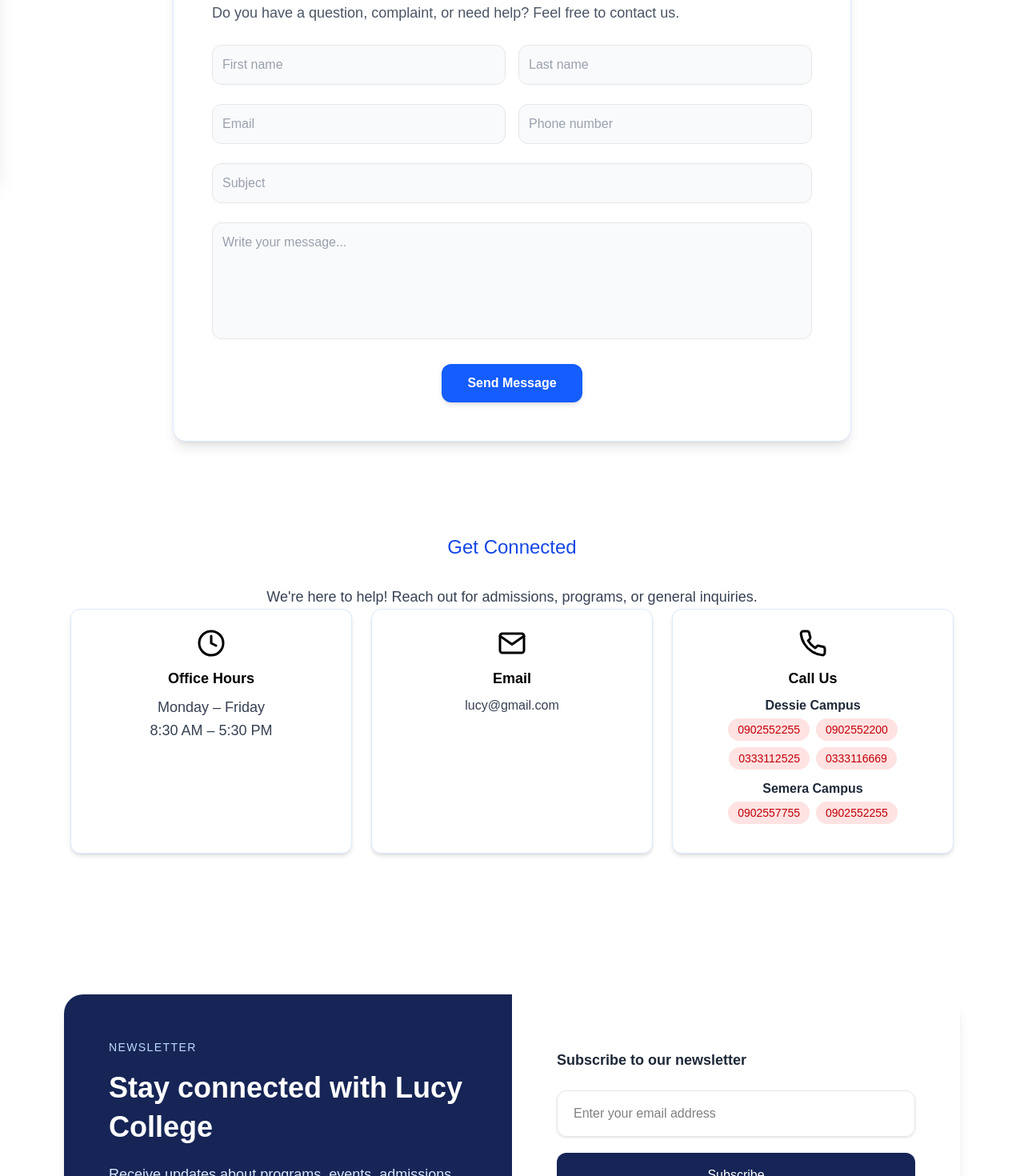
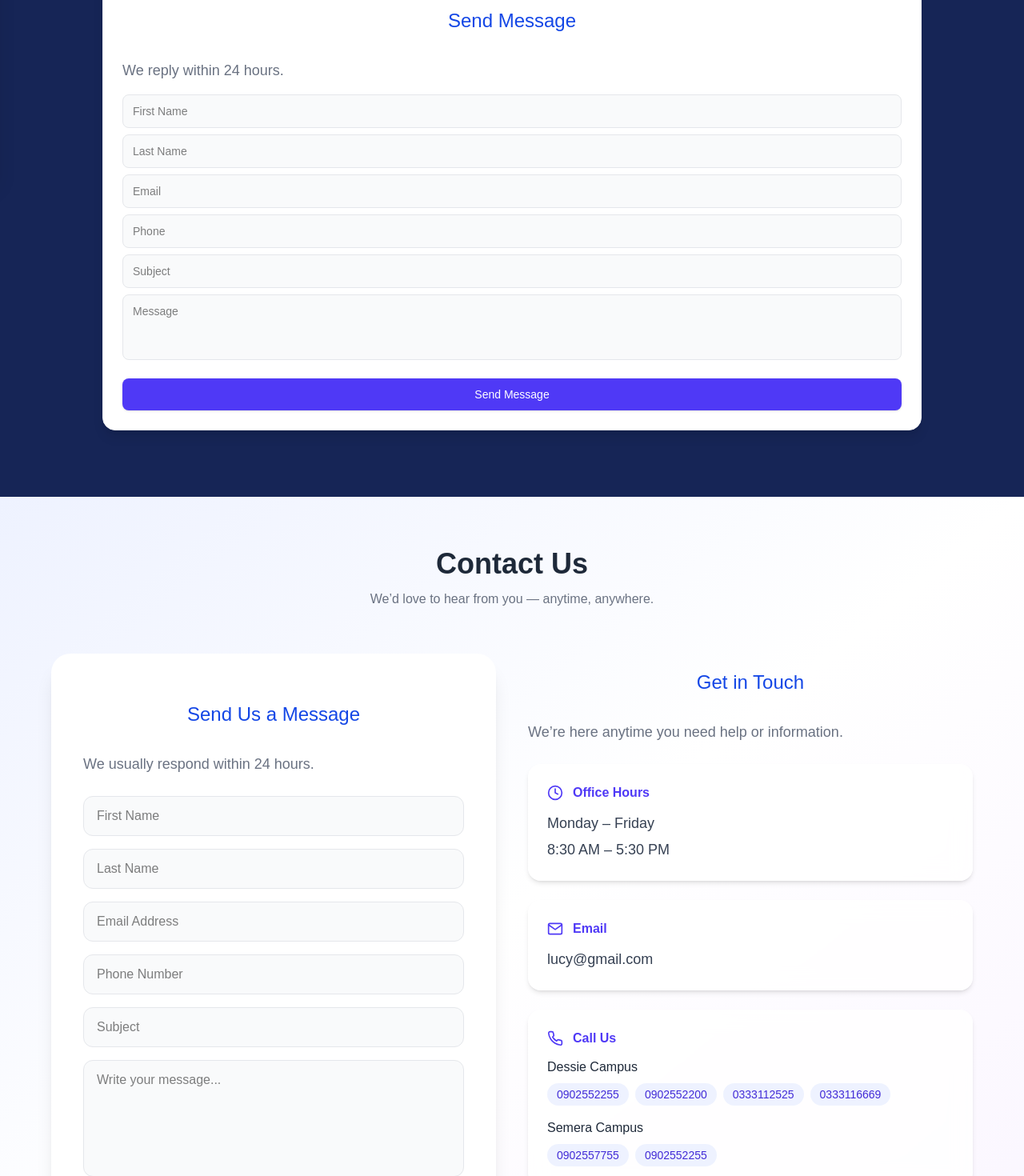
Before and after one commit to Fikerteyimer/Lucy-medical-business-and-technology-website, a React (Vite) app in the folder lucy-college/: page /contact in a window 1280 px wide. Shown: the part 580-2050 px from the top of the page at 80% size. Built offline with nearby package versions, Linux system fonts and the light colour scheme.

Commit message:
upadted the layout

```diff
--- a/lucy-college/src/App.jsx
+++ b/lucy-college/src/App.jsx
@@ -9,7 +9,7 @@ import CampusLife from './Pages/CampusLife'
 import ContactUs from './Pages/ContactUs'
 import Login from './Pages/Login'
 import CourseDetails from './Components/CourseDetails'
-import LucyAtAGlance from './Pages/About/LucyAtAGlance'
+
 import VisionMission from './Pages/About/VisionMission';
 import Overview from './Pages/Admission/OverView';
 import Calender from './Pages/Admission/Calender';
@@ -26,7 +26,7 @@ function App() {
     <>
     <Routes>
       <Route index  element={<HomePage/>}></Route>
-      <Route path="/LucyAtAGlance" element={<LucyAtAGlance/>}></Route>
+
       <Route path="/VisionMission" element={<VisionMission/>}/>
       <Route path="/Overview" element={<Overview/>}/>
       <Route path="/calender" element={<Calender/>}/>
--- a/lucy-college/src/Components/ContactInfo.jsx
+++ b/lucy-college/src/Components/ContactInfo.jsx
@@ -1,93 +1,184 @@
+import { FiPhone, FiMail, FiClock } from "react-icons/fi";
 import Button from "./Button";
-import Heading from "./Heading";
 import Paragraph from "./Paragraph";
 import Subheading from "./Subheading";
 
-const contactFields = [
-  { placeholder: "First name", name: "first-name", type: "text", id: "first-name" },
-  { placeholder: "Last name", name: "last-name", type: "text", id: "last-name" },
-  { placeholder: "Email", name: "email", type: "email", id: "email" },
-  { placeholder: "Phone number", name: "phone", type: "tel", id: "phone" },
-  { placeholder: "Subject", name: "subject", type: "text", id: "subject" },
+/* =========================
+   CONTACT FORM
+========================= */
+function ContactInfo() {
+  const fields = [
+    "First Name",
+    "Last Name",
+    "Email",
+    "Phone",
+    "Subject",
   ];
 
-function ContactInfo() {
   return (
-    <section className="max-w-4xl mx-auto px-6 py-12 ">
-      <div className="bg-white shadow-lg rounded-2xl p-8 md:p-12 border border-blue-100">
-        <Subheading text="Get in Touch" className="md:text-left" />
-        <Paragraph className="text-gray-600 mt-2 mb-6 text-center md:text-left ">
-          Do you have a question, complaint, or need help? Feel free to contact us.
+    <div className="bg-white rounded-2xl shadow-lg border border-gray-100 p-6 space-y-4">
+
+      <div>
+        <Subheading text="Send Message" />
+        <Paragraph className="text-gray-500 text-sm mt-1">
+          We reply within 24 hours.
         </Paragraph>
+      </div>
 
-        <form className="space-y-6">
+      <div className="space-y-2">
+        {fields.map((f, i) => (
+          <input
+            key={i}
+            placeholder={f}
+            className="w-full px-3 py-2.5 rounded-lg bg-gray-50 border border-gray-200
+            focus:ring-2 focus:ring-indigo-400 focus:border-indigo-300 outline-none text-sm transition"
+          />
+        ))}
 
+        <textarea
+          rows="3"
+          placeholder="Message"
+          className="w-full px-3 py-2.5 rounded-lg bg-gray-50 border border-gray-200
+          focus:ring-2 focus:ring-indigo-400 focus:border-indigo-300 outline-none
+          text-sm resize-none transition"
+        />
+      </div>
 
-          <div className="grid md:grid-cols-2 gap-4">
-            {contactFields.slice(0, 2).map((field) => (
-              <input
-                key={field.id}
-                type={field.type}
-                name={field.name}
-                id={field.id}
-                placeholder={field.placeholder}
-                className="w-full p-3 border border-gray-200 rounded-xl bg-gray-50
-                focus:outline-none focus:ring-2 focus:ring-blue-500 focus:border-blue-300
-                transition placeholder-gray-400"
+      <Button
+        text="Send Message"
+        className="w-full py-2.5 rounded-lg bg-indigo-600 text-white text-sm font-medium
+        hover:bg-indigo-700 transition shadow-sm hover:shadow-md"
       />
+    </div>
+  );
+}
+
+/* =========================
+   NEW CONTACT INFO (IMPROVED)
+========================= */
+function ContactSection() {
+  const info = [
+    {
+      icon: FiClock,
+      title: "Office Hours",
+      items: ["Monday – Friday", "8:30 AM – 5:30 PM"],
+    },
+    {
+      icon: FiMail,
+      title: "Email",
+      items: ["lucy@gmail.com"],
+    },
+    {
+      icon: FiPhone,
+      title: "Call Us",
+      phones: {
+        "Dessie Campus": ["0902552255", "0902552200"],
+        "Semera Campus": ["0902557755", "0902552255"],
+      },
+    },
+  ];
+
+  return (
+    <div className="space-y-4">
+
+      <div>
+        <Subheading text="Contact Info" />
+        <Paragraph className="text-gray-500 text-sm mt-1">
+          Reach us anytime.
+        </Paragraph>
+      </div>
+
+      {/* CLEAN INFO STACK */}
+      <div className="space-y-3">
+
+        {info.map((item, i) => (
+          <div
+            key={i}
+            className="bg-white rounded-2xl border border-gray-100 p-5
+            flex flex-col gap-3 shadow-sm hover:shadow-md transition"
+          >
+
+            {/* HEADER */}
+            <div className="flex items-center gap-2 text-indigo-600 font-semibold text-sm">
+              <item.icon className="text-indigo-500" />
+              {item.title}
+            </div>
+
+            {/* SIMPLE TEXT ITEMS */}
+            {item.items && (
+              <div className="text-gray-600 text-sm space-y-1">
+                {item.items.map((t, idx) => (
+                  <Paragraph key={idx}>{t}</Paragraph>
+                ))}
+              </div>
+            )}
+
+            {/* PHONE GROUP */}
+            {item.phones && (
+              <div className="space-y-3">
+
+                {Object.entries(item.phones).map(([campus, nums]) => (
+                  <div key={campus} className="space-y-2">
+
+                    <p className="text-gray-700 font-medium text-sm">
+                      {campus}
+                    </p>
+
+                    <div className="flex flex-wrap gap-2">
+                      {nums.map((n, idx) => (
+                        <a
+                          key={idx}
+                          href={`tel:+251${n}`}
+                          className="px-3 py-1 text-xs rounded-full
+                          bg-indigo-50 text-indigo-700 hover:bg-indigo-100 transition"
+                        >
+                          {n}
+                        </a>
                       ))}
                     </div>
 
+                  </div>
+                ))}
 
-          <div className="grid md:grid-cols-2 gap-4">
-            {contactFields.slice(2, 4).map((field) => (
-              <input
-                key={field.id}
-                type={field.type}
-                name={field.name}
-                id={field.id}
-                placeholder={field.placeholder}
-                className="w-full p-3 border border-gray-200 rounded-xl bg-gray-50
-                focus:outline-none focus:ring-2 focus:ring-blue-500 focus:border-blue-300
-                transition placeholder-gray-400"
-              />
+              </div>
+            )}
+
+          </div>
         ))}
+
+      </div>
+    </div>
+  );
+}
+
+/* =========================
+   MAIN PAGE
+========================= */
+export default function ContactPage() {
+  return (
+    <section className="min-h-screen bg-blue-950 py-12 px-4">
+
+      {/* HEADER */}
+      <div className="text-center mb-8">
+        <h1 className="text-3xl font-bold text-white">
+          Contact Us
+        </h1>
+        <p className="text-gray-500 text-sm mt-2">
+          We’re here to help anytime
+        </p>
+      </div>
+
+      {/* LAYOUT */}
+      <div className="max-w-5xl mx-auto flex flex-col md:flex-row gap-6">
+
+        <div className="flex-1">
+          <ContactInfo />
         </div>
 
 
-          <input
-            type="text"
-            name="subject"
-            id="subject"
-            placeholder="Subject"
-            className="w-full p-3 border border-gray-200 rounded-xl bg-gray-50
-            focus:outline-none focus:ring-2 focus:ring-blue-500 focus:border-blue-300
-            transition placeholder-gray-400"
-          />
 
-
-          <textarea
-            name="message"
-            id="message"
-            rows="5"
-            placeholder="Write your message..."
-            className="w-full p-3 border border-gray-200 rounded-xl bg-gray-50
-            focus:outline-none focus:ring-2 focus:ring-blue-500 focus:border-blue-300
-            transition placeholder-gray-400 resize-none"
-          ></textarea>
-
-          <div className="text-center">
-            <Button
-              text="Send Message"
-              className="px-8 py-3 rounded-xl bg-blue-600 text-white font-semibold
-              hover:bg-blue-700 transition shadow-md hover:shadow-lg"
-            />
       </div>
 
-        </form>
-      </div>
     </section>
   );
 }
-
-export default ContactInfo;
--- a/lucy-college/src/Components/ContactSection.jsx
+++ b/lucy-college/src/Components/ContactSection.jsx
@@ -1,59 +1,181 @@
 import { FiPhone, FiMail, FiClock } from "react-icons/fi";
+import Button from "./Button";
 import Paragraph from "./Paragraph";
 import Subheading from "./Subheading";
-import ContactCard from "./ContactCard";
 
-function ContactSection() {
-  const contacts = {
-    phones: [
-      { label: "Dessie Campus", numbers: ["0902552255", "0902552200", "0333112525", "0333116669"] },
-      { label: "Semera Campus", numbers: ["0902557755", "0902552255"] },
-    ],
-    emails: ["lucy@gmail.com"],
-    officeHours: {
-      days: "Monday – Friday",
-      time: "8:30 AM – 5:30 PM",
-    },
-  };
+/* =========================
+   CONTACT INFO FORM
+========================= */
+function ContactInfo() {
+  const fields = [
+    { placeholder: "First Name", type: "text" },
+    { placeholder: "Last Name", type: "text" },
+    { placeholder: "Email Address", type: "email" },
+    { placeholder: "Phone Number", type: "tel" },
+    { placeholder: "Subject", type: "text" },
+  ];
 
   return (
-    <section className="max-w-6xl mx-auto px-6 py-12">
-      <Subheading text="Get Connected"/>
-      <Paragraph className="text-center">
-        We're here to help! Reach out for admissions, programs, or general inquiries.
+    <div className="bg-white rounded-3xl shadow-xl p-10 space-y-6">
+
+      <div>
+        <Subheading text="Send Us a Message" />
+        <Paragraph className="text-gray-500 mt-2">
+          We usually respond within 24 hours.
         </Paragraph>
+      </div>
 
-      <div className="grid md:grid-cols-3 gap-6">
-        <ContactCard icon={FiClock} title="Office Hours">
-          <Paragraph>{contacts.officeHours.days}</Paragraph>
-          <Paragraph>{contacts.officeHours.time}</Paragraph>
-        </ContactCard>
+      {/* INPUT FLOW (no form grid, just smooth vertical flow) */}
+      <div className="space-y-4">
+        {fields.map((f, i) => (
+          <input
+            key={i}
+            type={f.type}
+            placeholder={f.placeholder}
+            className="w-full px-4 py-3 rounded-xl bg-gray-50 border border-gray-200
+            focus:outline-none focus:ring-2 focus:ring-indigo-400 transition"
+          />
+        ))}
 
-        <ContactCard icon={FiMail} title="Email">
-          {contacts.emails.map((email, idx) => (
-            <a key={idx} href={`mailto:${email}`} className="text-gray-700 hover:text-blue-600 hover:underline block">
-              {email}
-            </a>
+        <textarea
+          rows="5"
+          placeholder="Write your message..."
+          className="w-full px-4 py-3 rounded-xl bg-gray-50 border border-gray-200
+          focus:outline-none focus:ring-2 focus:ring-indigo-400 transition resize-none"
+        />
+      </div>
+
+      <Button
+        text="Send Message"
+        className="w-full py-3 rounded-xl bg-indigo-600 text-white font-semibold
+        hover:bg-indigo-700 transition shadow-md"
+      />
+    </div>
+  );
+}
+
+/* =========================
+   CONTACT DETAILS
+========================= */
+function ContactSection() {
+  const info = [
+    {
+      icon: FiClock,
+      title: "Office Hours",
+      lines: ["Monday – Friday", "8:30 AM – 5:30 PM"],
+    },
+    {
+      icon: FiMail,
+      title: "Email",
+      lines: ["lucy@gmail.com"],
+    },
+    {
+      icon: FiPhone,
+      title: "Call Us",
+      phones: {
+        "Dessie Campus": ["0902552255", "0902552200", "0333112525", "0333116669"],
+        "Semera Campus": ["0902557755", "0902552255"],
+      },
+    },
+  ];
+
+  return (
+    <div className="space-y-6">
+
+      <div className="mb-6">
+        <Subheading text="Get in Touch" />
+        <Paragraph className="text-gray-500 mt-2">
+          We’re here anytime you need help or information.
+        </Paragraph>
+      </div>
+
+      {info.map((block, i) => (
+        <div
+          key={i}
+          className="bg-white/80 backdrop-blur-md rounded-2xl shadow-md p-6
+          hover:shadow-lg transition space-y-3"
+        >
+
+          <div className="flex items-center gap-3 text-indigo-600 font-semibold">
+            <block.icon size={20} />
+            {block.title}
+          </div>
+
+          {/* TEXT BLOCKS */}
+          {block.lines && (
+            <div className="text-gray-600 space-y-1">
+              {block.lines.map((l, idx) => (
+                <Paragraph key={idx}>{l}</Paragraph>
               ))}
-        </ContactCard>
+            </div>
+          )}
 
-        <ContactCard icon={FiPhone} title="Call Us">
-          {contacts.phones.map((campus, idx) => (
-            <div key={idx} className="mb-3">
-              <p className="font-semibold text-gray-800">{campus.label}</p>
-              <div className="flex flex-wrap justify-center gap-2 mt-1">
-                {campus.numbers.map((num, id) => (
-                  <a key={id} href={`tel:+251${num}`} className="bg-red-100 text-red-700 rounded-full px-3 py-1 text-sm hover:bg-red-200 transition">
-                    {num}
+          {/* PHONE BLOCK */}
+          {block.phones && (
+            <div className="space-y-4">
+              {Object.entries(block.phones).map(([campus, nums], idx) => (
+                <div key={idx}>
+                  <p className="font-medium text-gray-800 mb-2">{campus}</p>
+
+                  <div className="flex flex-wrap gap-2">
+                    {nums.map((n, i) => (
+                      <a
+                        key={i}
+                        href={`tel:+251${n}`}
+                        className="text-sm px-3 py-1 rounded-full bg-indigo-50 text-indigo-700
+                        hover:bg-indigo-100 transition"
+                      >
+                        {n}
                       </a>
                     ))}
                   </div>
+
                 </div>
               ))}
-        </ContactCard>
+            </div>
+          )}
+
+        </div>
+      ))}
+    </div>
+  );
+}
+
+/* =========================
+   MAIN LAYOUT (NO GRID FEEL)
+========================= */
+export default function ContactPage() {
+  return (
+    <section className="min-h-screen bg-gradient-to-br from-indigo-50 via-white to-purple-50 py-16 px-6">
+
+      <div className="max-w-6xl mx-auto">
+
+        {/* HEADER */}
+        <div className="text-center mb-14">
+          <h1 className="text-4xl font-bold text-gray-800">
+            Contact Us
+          </h1>
+          <p className="text-gray-500 mt-3">
+            We’d love to hear from you — anytime, anywhere.
+          </p>
+        </div>
+
+        {/* MAIN FLEX LAYOUT (NOT GRID) */}
+        <div className="flex flex-col lg:flex-row gap-10">
+
+          {/* LEFT */}
+          <div className="flex-1">
+            <ContactInfo />
+          </div>
+
+          {/* RIGHT */}
+          <div className="flex-1">
+            <ContactSection />
+          </div>
+
+        </div>
+
       </div>
     </section>
   );
 }
-
-export default ContactSection;
```
Also changed, not shown: lucy-college/src/Pages/About/LucyAtAGlance.jsx (deleted, +0 -26 lines), lucy-college/src/Pages/HomePage.jsx (+15 -3 lines), lucy-college/src/data.js (+1 -10 lines). Lines whose indentation alone changed are shown as unchanged.
